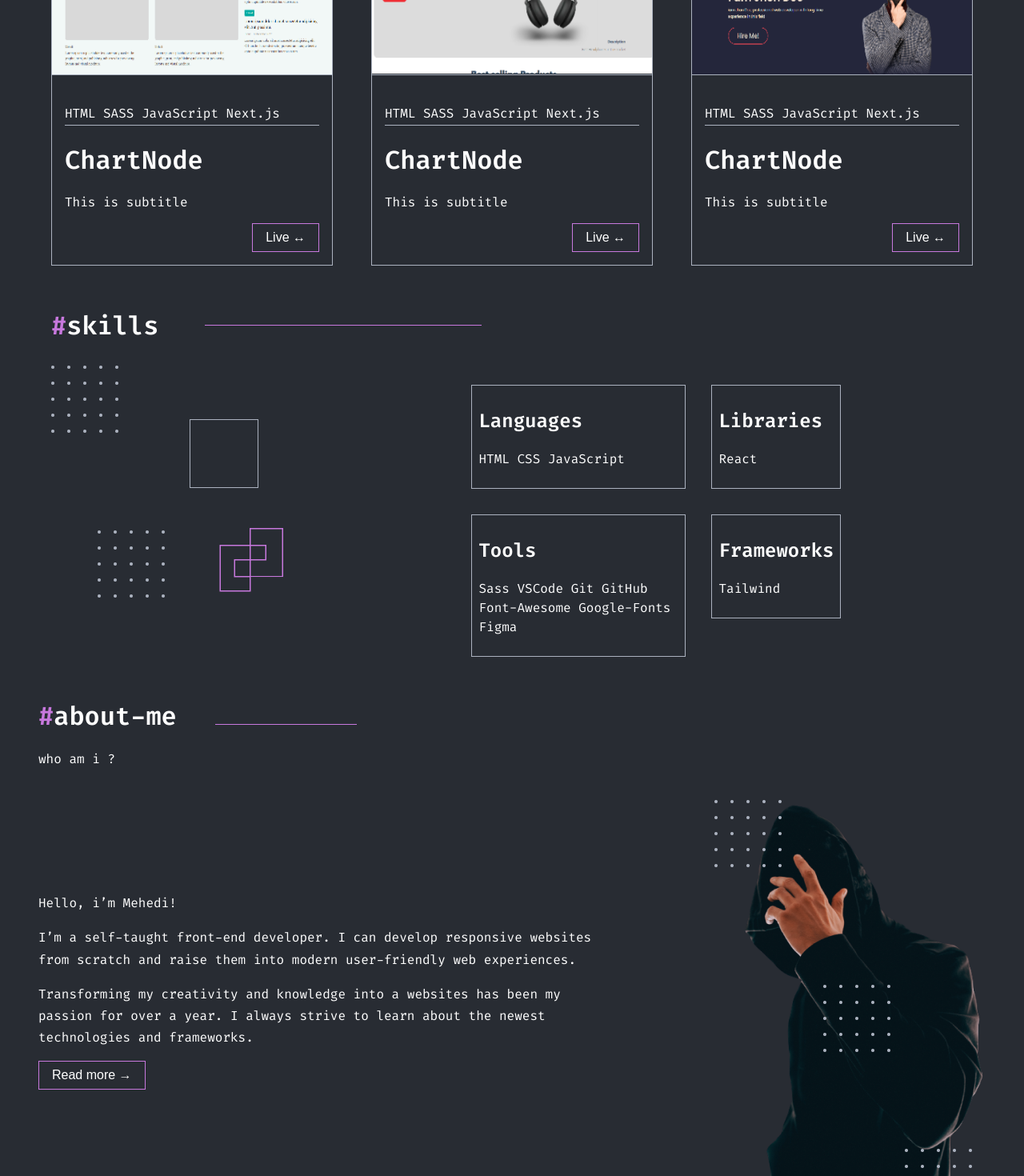
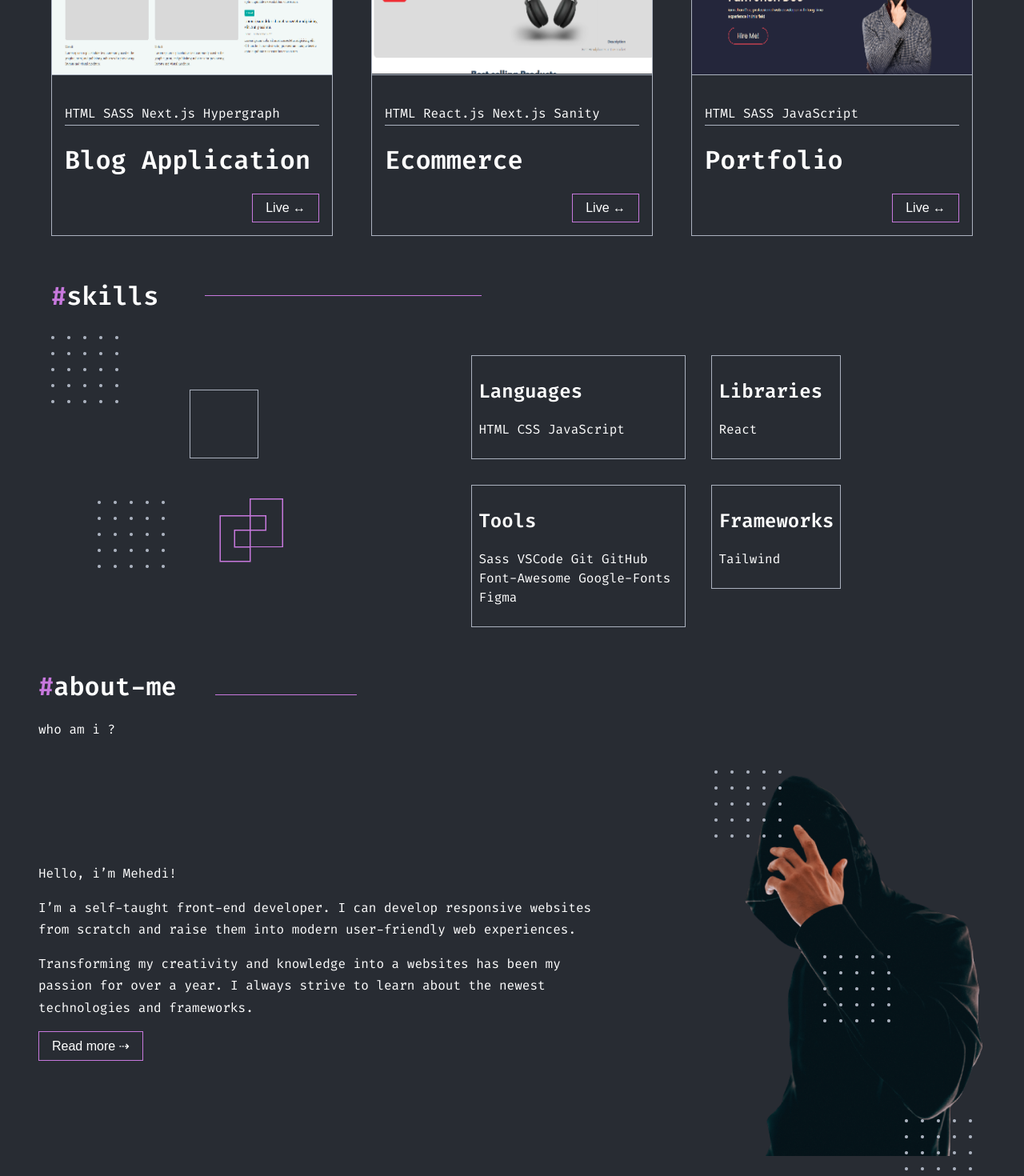
Before and after one commit to devmhb/Portfolio_devmhb, a Next.js app: page / in a window 1280 px wide. Shown: the part 860-2330 px from the top of the page at 80% size. Built offline with nearby package versions, Linux system fonts and the light colour scheme.

Commit message:
nav-design

```diff
--- a/components/About.jsx
+++ b/components/About.jsx
@@ -1,12 +1,19 @@
 import React from "react";
+import Link from "next/link";
 import styles from "../styles/components/About.module.scss";
 import Image from "next/image";
 import Me from "../images/jc-gellidon-E3NUmCScugo-unsplash-removebg-preview(1) 1.png";
 import Dots from "../images/Dots.png";
+import { motion } from "framer-motion";
 
-const About = ({ slashOrHash }) => {
+const About = ({ slashOrHash, readMore }) => {
   return (
-    <div className={styles.about_con}>
+    <motion.div
+      className={styles.about_con}
+      initial={{ opacity: 0, scale: 0.5 }}
+      whileInView={{ opacity: 1, scale: 1 }}
+      transition={{ duration: 0.8 }}
+    >
       <div className={styles.about_header}>
         <div className={styles.title}>
           <h1>
@@ -32,7 +39,7 @@ const About = ({ slashOrHash }) => {
               newest technologies and frameworks.
             </p>
           </div>
-          <button className={`${styles.btn} btn btnBorder`}>Read more →</button>
+          <Link href="/about">{readMore}</Link>
         </div>
 
         <div className={styles.row_right}>
@@ -68,7 +75,7 @@ const About = ({ slashOrHash }) => {
           />
         </div>
       </div>
-    </div>
+    </motion.div>
   );
 };
 
--- a/components/Contact.jsx
+++ b/components/Contact.jsx
@@ -5,10 +5,16 @@ import Image from "next/image";
 import Email from "../images/Email.png";
 import { faMobileRetro } from "@fortawesome/free-solid-svg-icons";
 import { FontAwesomeIcon } from "@fortawesome/react-fontawesome";
+import { motion } from "framer-motion";
 
 const Contact = ({ slashOrHash }) => {
   return (
-    <div className={styles.contact_con}>
+    <motion.div
+      className={styles.contact_con}
+      initial={{ opacity: 0, scale: 0.5 }}
+      whileInView={{ opacity: 1, scale: 1 }}
+      transition={{ duration: 0.8 }}
+    >
       <div className={styles.contact_header}>
         <div className={styles.title}>
           <h1>
@@ -41,7 +47,7 @@ const Contact = ({ slashOrHash }) => {
           </div>
         </div>
       </div>
-    </div>
+    </motion.div>
   );
 };
 
--- a/components/Hero.jsx
+++ b/components/Hero.jsx
@@ -5,10 +5,17 @@ import Dots from "../images/Dots.png";
 import heroImg from "../images/hero_img.png";
 import comma from "../images/“.png";
 import Image from "next/image";
+import { motion } from "framer-motion";
+import Link from "next/link";
 
 const Hero = () => {
   return (
-    <div className={styles.hero_con}>
+    <motion.div
+      className={styles.hero_con}
+      initial={{ opacity: 0, scale: 0.5 }}
+      animate={{ opacity: 1, scale: 1 }}
+      transition={{ duration: 0.8 }}
+    >
       <div className={styles.hero_wrapper}>
         <div className={styles.row_left}>
           <h1 className={styles.title}>
@@ -18,7 +25,11 @@ const Hero = () => {
           <p className={styles.desc}>
             He crafts responsive websites where technologies meet creativity
           </p>
-          <button className={`${styles.btn} btn btnBorder`}>Contact me!</button>
+          <Link href="/contacts">
+            <button className={`${styles.btn} btn btnBorder`}>
+              Contact me!
+            </button>
+          </Link>
         </div>
 
         <div className={styles.row_right}>
@@ -65,7 +76,7 @@ const Hero = () => {
           </fieldset>
         </div>
       </div>
-    </div>
+    </motion.div>
   );
 };
 
--- a/components/Navbar.jsx
+++ b/components/Navbar.jsx
@@ -5,6 +5,7 @@ import Image from "next/image";
 import logo from "../images/logo primary.svg";
 import Link from "next/link";
 import { FontAwesomeIcon } from "@fortawesome/react-fontawesome";
+import { motion } from "framer-motion";
 
 import {
   faGithub,
@@ -27,6 +28,21 @@ const Navbar = () => {
     }
   }, [burger]);
 
+  const container = {
+    hidden: { opacity: 0 },
+    show: {
+      opacity: 1,
+      transition: {
+        delayChildren: 0.5,
+      },
+    },
+  };
+
+  const item = {
+    hidden: { opacity: 0 },
+    show: { opacity: 1 },
+  };
+
   return (
     <nav className={styles.navbar}>
       <div className={styles.nav_wrapper}>
@@ -40,28 +56,33 @@ const Navbar = () => {
         </Link>
         {burger && (
           <div className={styles.burger_con}>
-            <ul className={styles.burger_items}>
+            <motion.ul
+              className={styles.burger_items}
+              variants={container}
+              initial="hidden"
+              animate="show"
+            >
               <Link href="/">
-                <li className={styles.nav_item}>
+                <motion.li className={styles.nav_item} variants={item}>
                   <span>#</span>home
-                </li>
+                </motion.li>
               </Link>
               <Link href="/about">
-                <li className={styles.nav_item}>
+                <motion.li className={styles.nav_item} variants={item}>
                   <span>#</span>about
-                </li>
+                </motion.li>
               </Link>
               <Link href="./projects">
-                <li className={styles.nav_item}>
+                <motion.li className={styles.nav_item} variants={item}>
                   <span>#</span>projects
-                </li>
+                </motion.li>
               </Link>
               <Link href="/contacts">
-                <li className={styles.nav_item}>
+                <motion.li className={styles.nav_item} variants={item}>
                   <span>#</span>contacts
-                </li>
+                </motion.li>
               </Link>
-              <div className={styles.icon_con}>
+              <motion.div className={styles.icon_con} variants={item}>
                 <Link href="https://github.com/devmhb" target="_blank">
                   <FontAwesomeIcon icon={faGithub} />
                 </Link>
@@ -76,8 +97,8 @@ const Navbar = () => {
                 <Link href="https://www.instagram.com/devmhb/" target="_blank">
                   <FontAwesomeIcon icon={faSquareInstagram} />
                 </Link>
-              </div>
-            </ul>
+              </motion.div>
+            </motion.ul>
           </div>
         )}
         <div
--- a/components/ProjectsCard.jsx
+++ b/components/ProjectsCard.jsx
@@ -2,10 +2,16 @@ import React from "react";
 import Link from "next/link";
 import ProjectCard from "./ProjectCard";
 import styles from "../styles/components/ProjectsCard.module.scss";
+import { motion } from "framer-motion";
 
 const ProjectsCard = ({ viewAll, slashOrHash }) => {
   return (
-    <div className={styles.projects_con}>
+    <motion.div
+      className={styles.projects_con}
+      initial={{ opacity: 0, scale: 0.5 }}
+      whileInView={{ opacity: 1, scale: 1 }}
+      transition={{ duration: 0.8 }}
+    >
       <div className={styles.projects_header}>
         <div className={styles.title_wrapper}>
           <h1 className={styles.title}>
@@ -18,7 +24,7 @@ const ProjectsCard = ({ viewAll, slashOrHash }) => {
         </Link>
       </div>
       <ProjectCard />
-    </div>
+    </motion.div>
   );
 };
 
--- a/components/Skills.jsx
+++ b/components/Skills.jsx
@@ -4,10 +4,16 @@ import outline from "../images/logo secondary.svg";
 import dots from "../images/Dots.png";
 import rect from "../images/Rectangle 24.png";
 import Image from "next/image";
+import { motion } from "framer-motion";
 
 const Skills = () => {
   return (
-    <div className={styles.skills_con}>
+    <motion.div
+      className={styles.skills_con}
+      initial={{ opacity: 0, scale: 0.5 }}
+      whileInView={{ opacity: 1, scale: 1 }}
+      transition={{ duration: 0.8 }}
+    >
       <div className={styles.skills_header}>
         <h1 className={styles.title}>
           <span>#</span>skills
@@ -71,7 +77,7 @@ const Skills = () => {
           </div>
         </div>
       </div>
-    </div>
+    </motion.div>
   );
 };
 
--- a/components/data.js
+++ b/components/data.js
@@ -5,23 +5,22 @@ import project3 from "../images/Simple-portfolio.png";
 export const data = [
   {
     image: project1,
-    uses: "HTML SASS JavaScript Next.js",
-    title: "ChartNode",
-    subTitle: "This is subtitle",
+    uses: "HTML SASS Next.js Hypergraph",
+    title: "Blog Application",
     link: "https://blog-site-devmhb.netlify.app",
   },
   {
     image: project2,
-    uses: " HTML SASS JavaScript Next.js",
-    title: "ChartNode",
-    subTitle: "This is subtitle",
+    uses: " HTML React.js Next.js Sanity",
+    title: "Ecommerce",
+    // subTitle: "In this project i used React.js, Next.js, Sanity",
     link: "https://ecommerce-devmhb.netlify.app",
   },
   {
     image: project3,
-    uses: " HTML SASS JavaScript Next.js",
-    title: "ChartNode",
-    subTitle: "This is subtitle",
+    uses: " HTML SASS JavaScript",
+    title: "Portfolio",
+    // subTitle: " ",
     link: "https://samirakhatun.netlify.app",
   },
 ];
--- a/pages/index.js
+++ b/pages/index.js
@@ -21,7 +21,14 @@ export default function Home() {
           <Hero />
           <ProjectsCard viewAll={<button>View All ⇢</button>} slashOrHash="#" />
           <Skills />
-          <About slashOrHash="#" />
+          <About
+            slashOrHash="#"
+            readMore={
+              <button className={`${styles.btn} btn btnBorder`}>
+                Read more ⇢
+              </button>
+            }
+          />
           <Contact slashOrHash="#" />
         </Layout>
       </div>
--- a/styles/Home.module.scss
+++ b/styles/Home.module.scss
@@ -1,4 +1,5 @@
 @import "./variables";
+@import "./mixins";
 
 .container {
   color: $white;
@@ -14,4 +15,7 @@
     cursor: pointer;
     font-size: 1.2rem;
   }
+  .btn {
+    @include btn-fill-Primary;
+  }
 }
--- a/styles/components/Navbar.module.scss
+++ b/styles/components/Navbar.module.scss
@@ -31,11 +31,14 @@
         @include flex;
         gap: 2rem;
         .nav_item {
+          position: relative;
           color: $gray;
           transition: color, transform 0.2s ease;
+
           &:hover {
             color: $gray_light;
             transform: scale(1.05);
+            width: 1rem;
           }
           span {
             color: $purple;
@@ -66,9 +69,13 @@
     justify-content: space-around;
     z-index: 1;
     padding: 1rem 2rem;
-    li {
+    .nav_item {
       font-size: 1.8rem;
       color: $gray;
+
+      span {
+        color: $purple;
+      }
     }
     .icon_con {
       display: flex;
```
